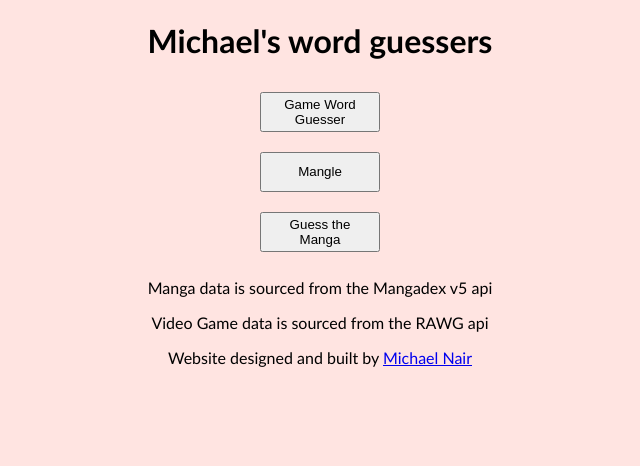
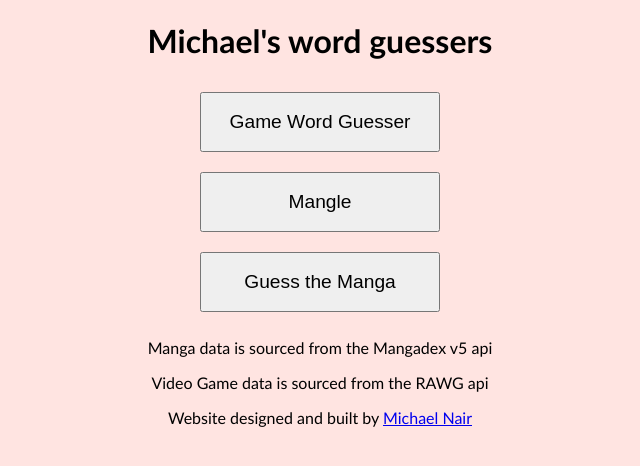
Before and after one commit to MichaelPNair/manga-mini-games, a React (Create React App) app: page / in a window 1280 px wide. Shown: the top 466 px of the page, without its empty margins (320-960 px from the left). Built offline with nearby package versions, Linux system fonts and the light colour scheme.

Commit message:
increase button size

```diff
--- a/src/components/SelectGames.css
+++ b/src/components/SelectGames.css
@@ -6,6 +6,7 @@
 
 .select-games button{
     margin: 10px;
-    width: 120px;
-    height: 40px;
+    width: 240px;
+    height: 60px;
+    font-size: larger;
 }
```
